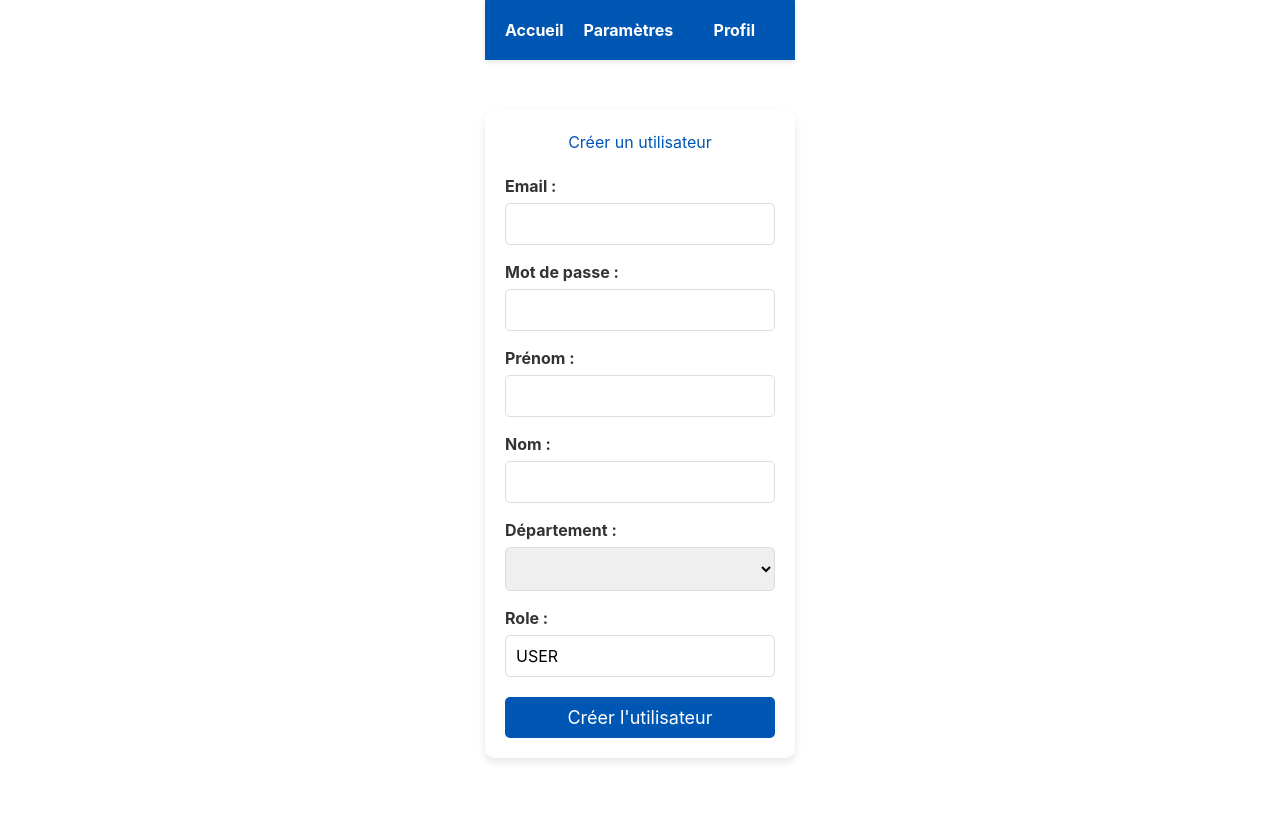
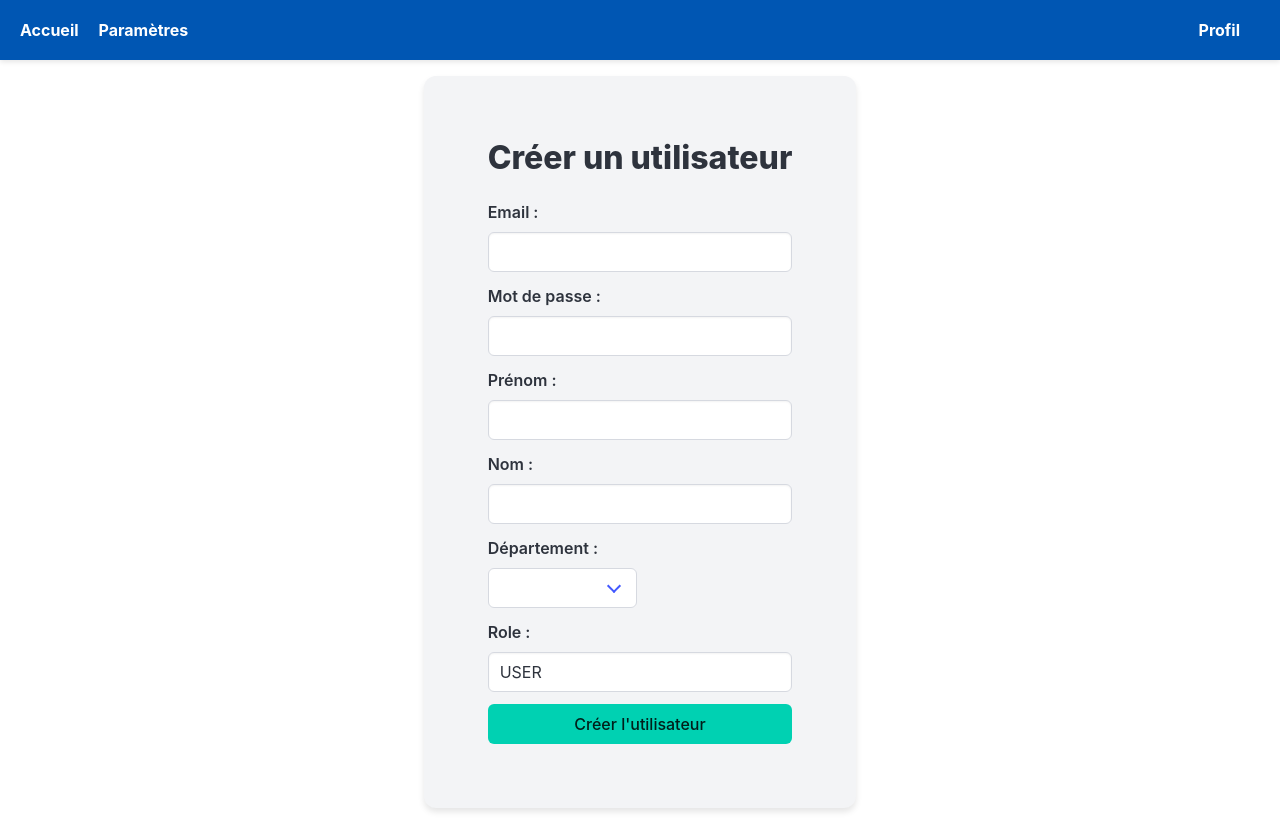
Before and after one commit to Greenwind974/QualiteLogiciel-AMAMKR-, a Vue app: page /signup-user in a window 1280 px wide. Built offline with nearby package versions, Linux system fonts and the light colour scheme; no server answers.

Commit message:
Fix du style des pages de connexion et d'enregistrement

```diff
--- a/src/components/LoginPage.vue
+++ b/src/components/LoginPage.vue
@@ -1,7 +1,7 @@
 <template>
-  <div class="columns is-centered is-vcentered" style="min-height: 100vh; background-color: #f9f9f9;">
+  <div class="columns is-centered is-vcentered" style="width: 100%; height: 100%; min-height: 100vh;">
     <div class="column is-narrow">
-      <div class="box" style="max-width: 450px; padding: 2rem; box-shadow: 0 4px 6px rgba(0, 0, 0, 0.1);">
+      <div class="box has-background" style="max-width: 450px; padding: 2rem; box-shadow: 0 4px 6px rgba(0, 0, 0, 0.1);">
         <section class="login-page">
           <h1 class="title has-text-centered">Bienvenue sur LocaMat !</h1>
           <form @submit.prevent="handleLogin">
--- a/src/components/SignupUserPage.vue
+++ b/src/components/SignupUserPage.vue
@@ -1,5 +1,5 @@
 <template>
-  <div>
+  <div class="is-centered is-vcentered" style="width: 100%; height: 100%; min-height: 100vh;">
     <!-- Navbar -->
     <nav class="navbar">
       <div class="navbar-left">
@@ -12,39 +12,59 @@
     </nav>
 
     <!-- Signup Form -->
-    <div class="signup-user-page">
-      <h1>Créer un utilisateur</h1>
+    <div class="columns is-centered is-vcentered">
+      <div class="column is-narrow">
+        <div class="box has-background" style="max-width: 450px; padding: 2rem; box-shadow: 0 4px 6px rgba(0, 0, 0, 0.1);">
+          <div style="max-width: 400px; margin: 0 auto; padding: 2rem;">
+            <h1 class="title has-text-centered">Créer un utilisateur</h1>
             <form @submit.prevent="handleSignup">
-        <div class="form-group">
-          <label for="email">Email :</label>
-          <input type="email" id="email" v-model="email" required />
+              <div class="field">
+                <label class="label" for="email">Email :</label>
+                <div class="control">
+                  <input class="input" type="email" id="email" v-model="email" required />
                 </div>
-        <div class="form-group">
-          <label for="password">Mot de passe :</label>
-          <input type="password" id="password" v-model="password" required />
               </div>
-        <div class="form-group">
-          <label for="firstName">Prénom :</label>
-          <input type="text" id="firstName" v-model="firstName" required />
+              <div class="field">
+                <label class="label" for="password">Mot de passe :</label>
+                <div class="control">
+                  <input class="input" type="password" id="password" v-model="password" required />
                 </div>
-        <div class="form-group">
-          <label for="lastName">Nom :</label>
-          <input type="text" id="lastName" v-model="lastName" required />
               </div>
-        <div class="form-group">
-          <label for="department">Département :</label>
+              <div class="field">
+                <label class="label" for="firstName">Prénom :</label>
+                <div class="control">
+                  <input class="input" type="text" id="firstName" v-model="firstName" required />
+                </div>
+              </div>
+              <div class="field">
+                <label class="label" for="lastName">Nom :</label>
+                <div class="control">
+                  <input class="input" type="text" id="lastName" v-model="lastName" required />
+                </div>
+              </div>
+              <div class="field">
+                <label class="label" for="department">Département :</label>
+                <div class="select">
                   <select id="department" v-model="department" required>
                     <option value="Informatique">Informatique</option>
                     <option value="Mécanique">Mécanique</option>
                     <option value="Manutention">Manutention</option>
                   </select>
                 </div>
-        <div class="form-group">
-          <label for="role">Role :</label>
-          <input type="text" id="role" v-model="role" required />
               </div>
-        <button type="submit" class="btn-submit">Créer l'utilisateur</button>
+              <div class="field">
+                <label class="label" for="role">Role :</label>
+                <div class="control">
+                  <input class="input" type="text" id="role" v-model="role" required />
+                </div>
+              </div>
+              <div class="control">
+                <button type="submit" class="button is-primary is-fullwidth mt-2">Créer l'utilisateur</button>
+              </div>
             </form>
+          </div>
+        </div>
+      </div>
     </div>
   </div>
 </template>
@@ -101,6 +121,7 @@ html {
 /* Navbar Styles */
 .navbar {
   display: flex;
+  margin-bottom: 1em;
   justify-content: space-between;
   align-items: center;
   background-color: #0056b3;
@@ -130,10 +151,10 @@ html {
 }
 
 /* Signup Form Styles */
-.signup-user-page {
-  max-width: 600px;
-  margin: 50px auto;
-  padding: 20px;
+/*.signup-user-page {
+  max-width: 400px;
+  margin: 0 auto;
+  padding: 2rem;
   background-color: #ffffff;
   box-shadow: 0 4px 8px rgba(0, 0, 0, 0.1);
   border-radius: 10px;
@@ -188,5 +209,5 @@ html {
 .btn-submit:hover {
   background-color: #004080;
 }
-
+*/
 </style>
```
Lines whose indentation alone changed are shown as unchanged.
